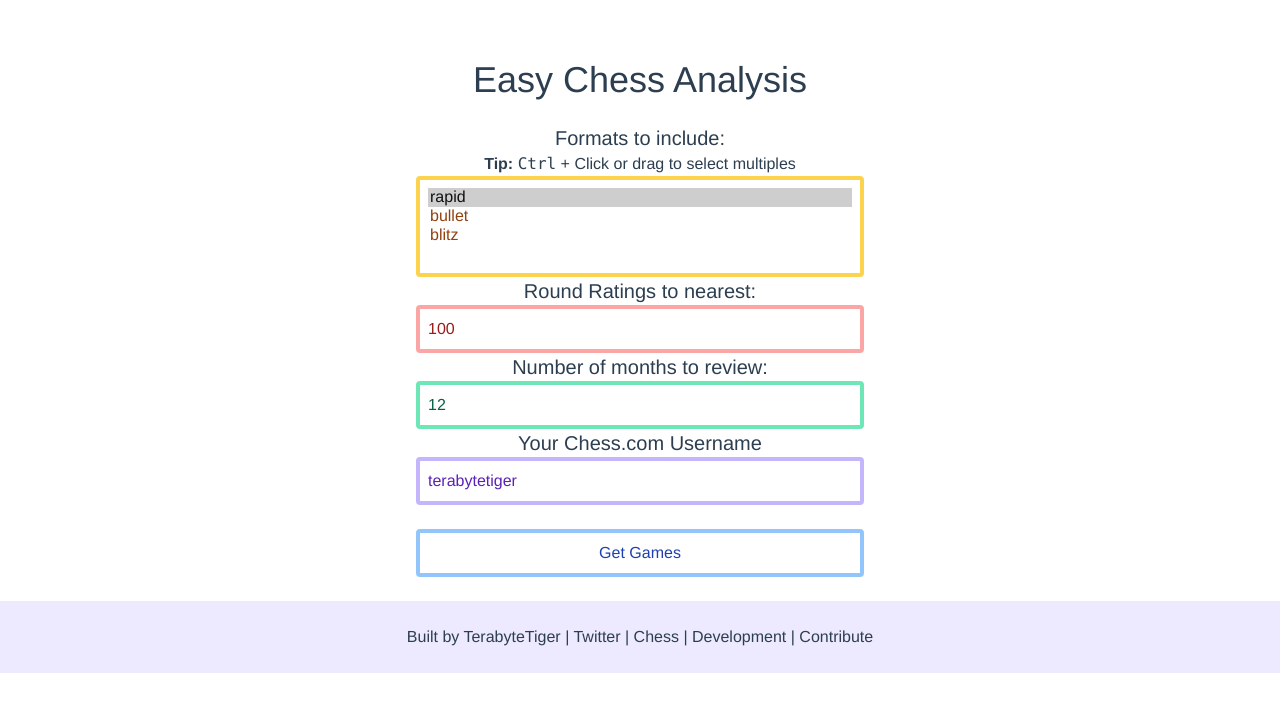
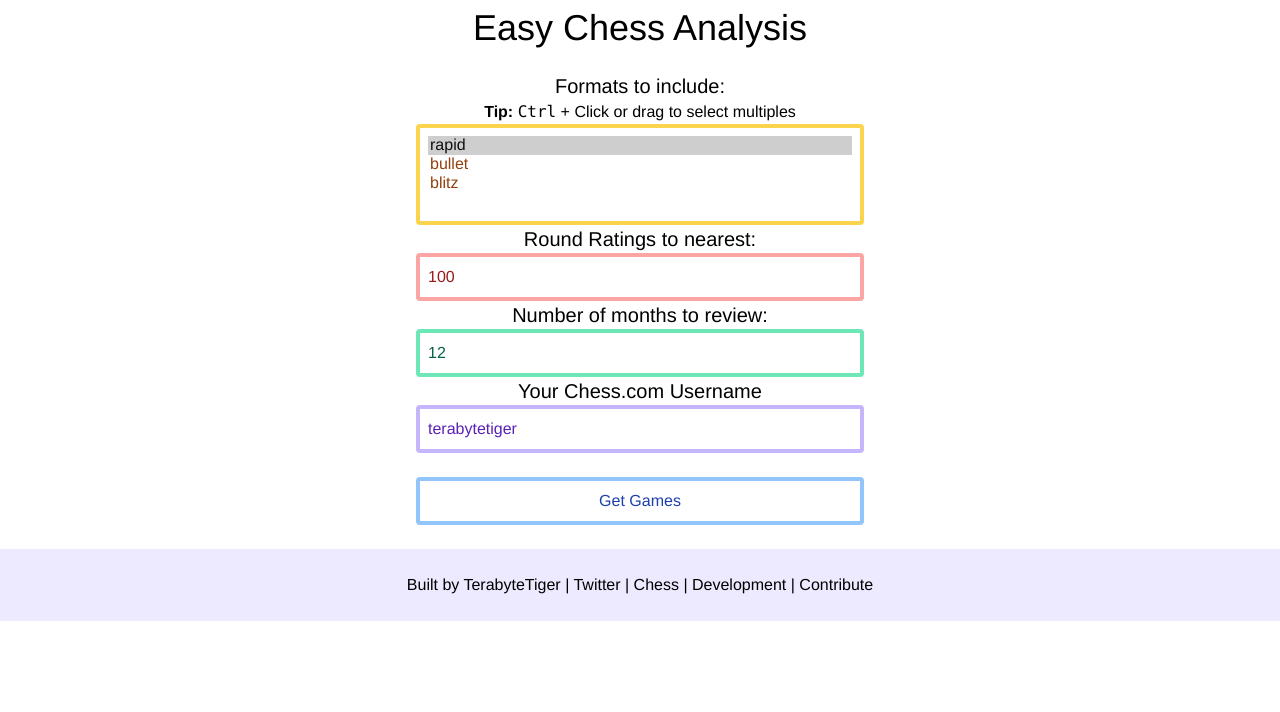
Before and after one commit to TerabyteTiger/chessAnalyzer, a Vue app: page / in a window 1280 px wide. Shown: the top 712 px of the page. Built offline with nearby package versions, Linux system fonts and the light colour scheme.

Commit message:
✨ Style update 0.0.1

```diff
--- a/src/App.vue
+++ b/src/App.vue
@@ -1,5 +1,5 @@
 <template>
-  <h1 class="text-4xl mb-6">Easy Chess Analysis</h1>
+  <h1 class="text-4xl mb-6 mt-2">Easy Chess Analysis</h1>
 
   <div class="container mx-auto">
     <form
@@ -544,7 +544,5 @@ const generateNetWins = () => {
   -webkit-font-smoothing: antialiased;
   -moz-osx-font-smoothing: grayscale;
   text-align: center;
-  color: #2c3e50;
-  margin-top: 60px;
 }
 </style>
```
